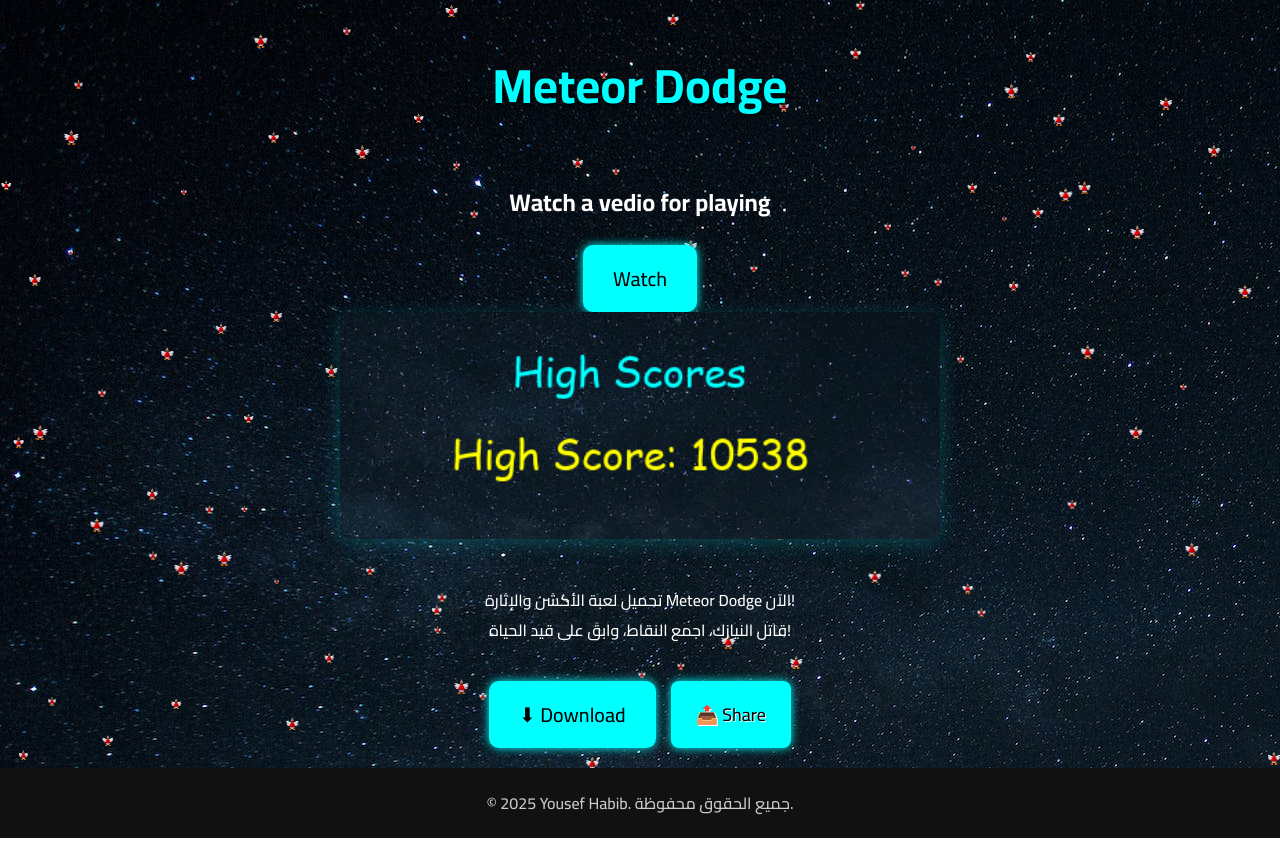
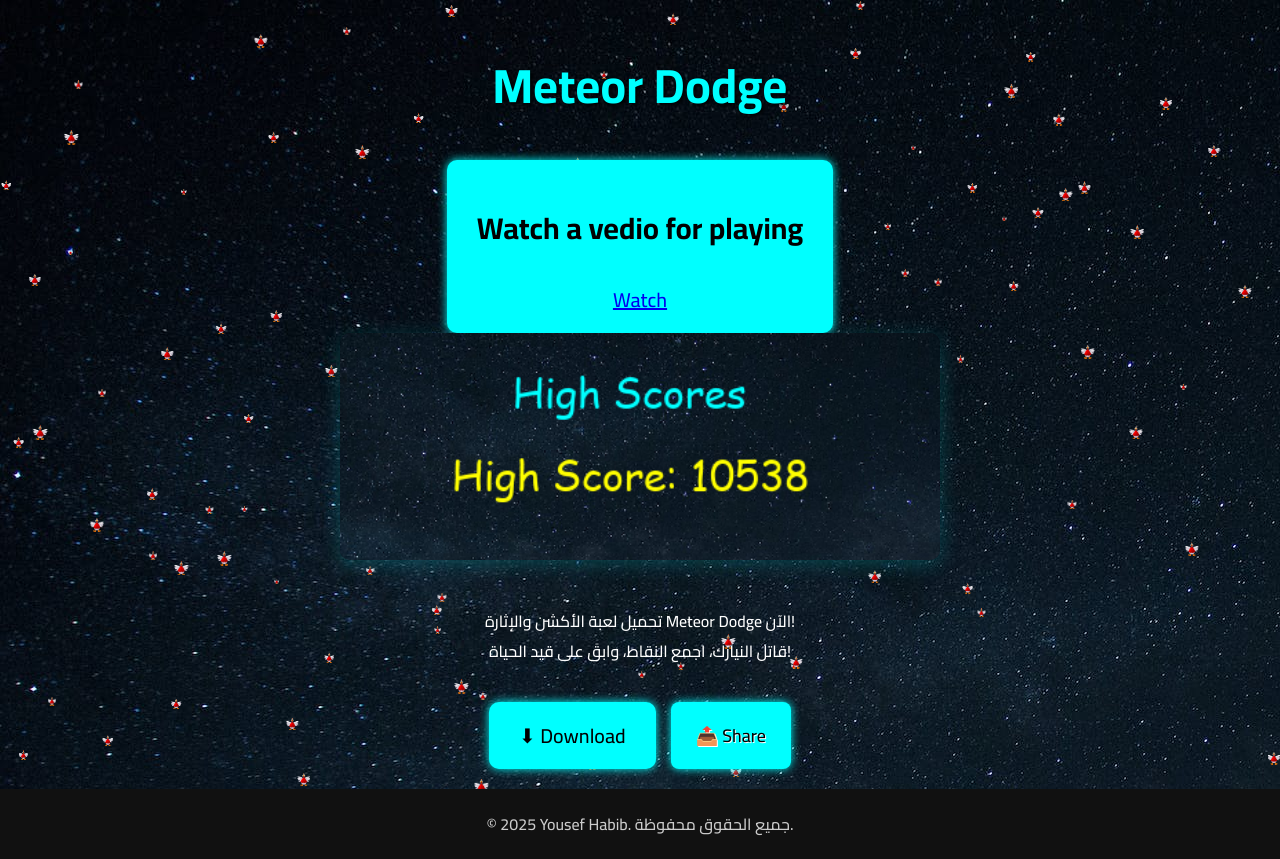
Before and after one commit to youse7abib/Games, a plain HTML site: page index.html in a window 1280 px wide. Before the commit the page ends 838 px from the top, so only its background shows below. Drawn offline with Linux system fonts and the light colour scheme.

Commit message:
Update index.html

```diff
--- a/index.html
+++ b/index.html
@@ -170,6 +170,19 @@
             opacity: 0;
         }
 
+        .dwatch{
+             background-color: #00ffff;
+            color: #000;
+            border: none;
+            padding: 15px 30px;
+            font-size: 20px;
+            border-radius: 10px;
+            cursor: pointer;
+            text-decoration: none;
+            transition: 0.3s;
+            box-shadow: 0 0 10px #00ffff;
+        }
+
         @keyframes fadeInUp {
             from {
                 transform: translateY(20px);
@@ -190,8 +203,12 @@
         <h1>Meteor Dodge</h1>
     </header>
     <main>
-        <h2>Watch a vedio for playing</h2>
-        <a href="https://drive.google.com/file/d/1xmsQTurNCVoHdLQzApFnG2f4m9P2yoV9/view?usp=drivesdk" alt="vedio for playing"  class="download-btn">Watch</a>
+        <div class="dwatch">
+             <h2>Watch a vedio for playing</h2>
+        <a href="https://drive.google.com/file/d/1xmsQTurNCVoHdLQzApFnG2f4m9P2yoV9/view?usp=drivesdk" alt="vedio for playing"  class="watch-btn">Watch</a>
+
+        </div>
+
         </video><img class="screenshot" src="highscore.png" alt="Game Screenshot" />
 
         <p>تحميل لعبة الأكشن والإثارة Meteor Dodge الآن!<br>قاتل النيازك، اجمع النقاط، وابقَ على قيد الحياة!</p>
```
